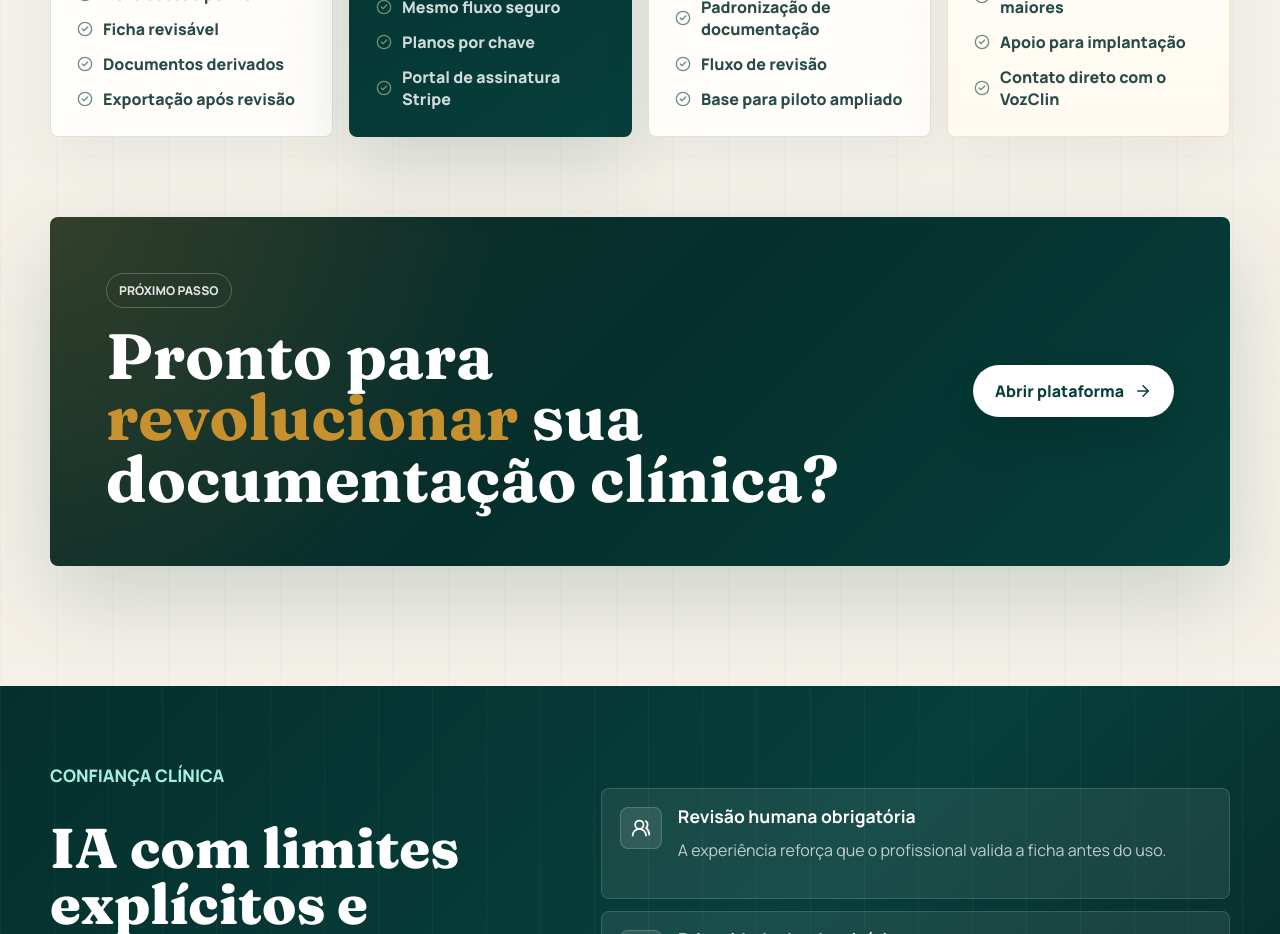
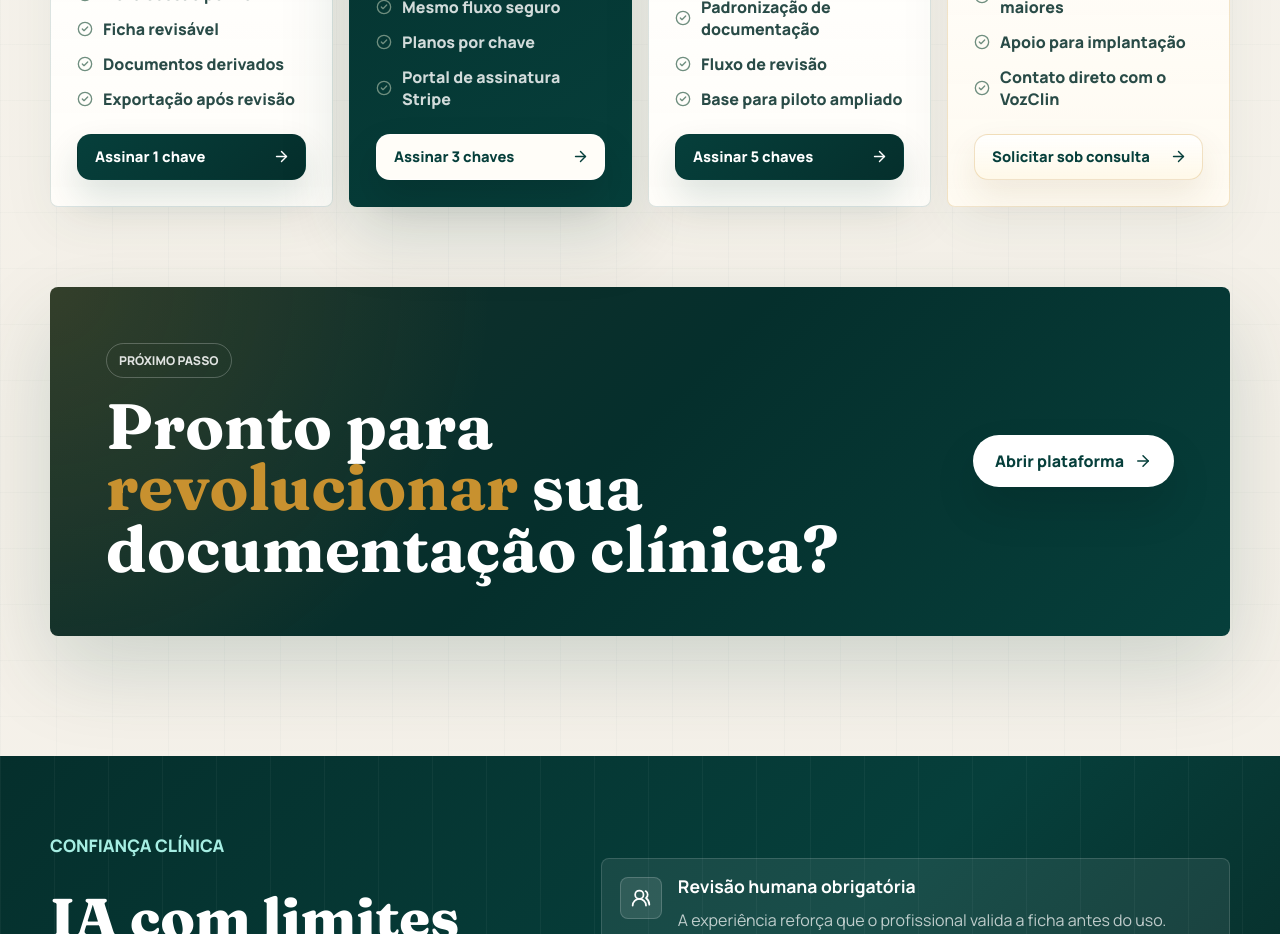
Before and after one commit to SejaVersatil/vozclin-landing, a Next.js app: page / in a window 1280 px wide. Shown: the part 3540-4474 px from the top of the page. Built offline with nearby package versions, Linux system fonts and the light colour scheme; no server answers.

Commit message:
Add pricing plan checkout CTAs

```diff
--- a/app/globals.css
+++ b/app/globals.css
@@ -1469,6 +1469,55 @@ h1 .voice-gradient {
   color: #6f8e7f;
 }
 
+.pricing-card-cta {
+  display: inline-flex;
+  min-height: 46px;
+  align-items: center;
+  justify-content: space-between;
+  gap: 14px;
+  margin-top: 24px;
+  padding: 12px 15px 12px 17px;
+  color: white;
+  border: 1px solid rgba(6, 63, 59, 0.18);
+  border-radius: 14px;
+  background: linear-gradient(135deg, #063f3b, #052f2c);
+  font-size: 0.92rem;
+  font-weight: 900;
+  text-decoration: none;
+  box-shadow: 0 18px 36px rgba(6, 63, 59, 0.14);
+  transition:
+    transform 160ms ease,
+    box-shadow 160ms ease,
+    border-color 160ms ease;
+}
+
+.pricing-card-cta:hover {
+  border-color: rgba(18, 169, 156, 0.38);
+  box-shadow: 0 22px 44px rgba(6, 63, 59, 0.18);
+  transform: translateY(-1px);
+}
+
+.pricing-card-cta:focus-visible {
+  outline: 3px solid rgba(18, 169, 156, 0.28);
+  outline-offset: 3px;
+}
+
+.pricing-card.recommended .pricing-card-cta {
+  color: var(--clinical);
+  border-color: rgba(255, 255, 255, 0.68);
+  background: #fffdf8;
+  box-shadow: 0 18px 38px rgba(0, 0, 0, 0.14);
+}
+
+.pricing-card.consult .pricing-card-cta {
+  color: var(--clinical);
+  border-color: rgba(200, 145, 47, 0.26);
+  background:
+    linear-gradient(180deg, rgba(255, 255, 255, 0.86), rgba(255, 248, 232, 0.92)),
+    #fffdf8;
+  box-shadow: 0 16px 34px rgba(105, 77, 27, 0.1);
+}
+
 .pricing-cta-panel {
   display: grid;
   grid-template-columns: 1fr auto;
--- a/app/page.tsx
+++ b/app/page.tsx
@@ -249,6 +249,15 @@ export default function Home() {
                     </li>
                   ))}
                 </ul>
+                <a
+                  className="pricing-card-cta"
+                  href={plan.href}
+                  target={plan.consult ? "_blank" : undefined}
+                  rel={plan.consult ? "noreferrer" : undefined}
+                >
+                  {plan.ctaLabel}
+                  <ArrowRight size={17} />
+                </a>
               </article>
             );
           })}
--- a/lib/site-content.ts
+++ b/lib/site-content.ts
@@ -137,6 +137,8 @@ export const pricingPlans = [
     price: "R$ 149,90",
     cadence: "/mês",
     quantity: "1 chave mensal",
+    ctaLabel: "Assinar 1 chave",
+    href: "https://voxialaw.com/register?plan=essential_1",
     benefits: [
       "Nova sessão por voz",
       "Ficha revisável",
@@ -150,6 +152,8 @@ export const pricingPlans = [
     price: "R$ 399,90",
     cadence: "/mês",
     quantity: "3 chaves mensais",
+    ctaLabel: "Assinar 3 chaves",
+    href: "https://voxialaw.com/register?plan=essential_3",
     recommended: true,
     benefits: [
       "Uso por equipe enxuta",
@@ -164,6 +168,8 @@ export const pricingPlans = [
     price: "R$ 649,90",
     cadence: "/mês",
     quantity: "5 chaves mensais",
+    ctaLabel: "Assinar 5 chaves",
+    href: "https://voxialaw.com/register?plan=essential_5",
     benefits: [
       "Mais acessos",
       "Padronização de documentação",
@@ -177,6 +183,8 @@ export const pricingPlans = [
     price: "Sob consulta",
     cadence: "comercial",
     quantity: "acessos personalizados",
+    ctaLabel: "Solicitar sob consulta",
+    href: "https://wa.me/5571991801276?text=Ol%C3%A1%2C%20quero%20um%20plano%20personalizado%20do%20VozClin.",
     consult: true,
     benefits: [
       "Quantidade de chaves sob medida",
```
